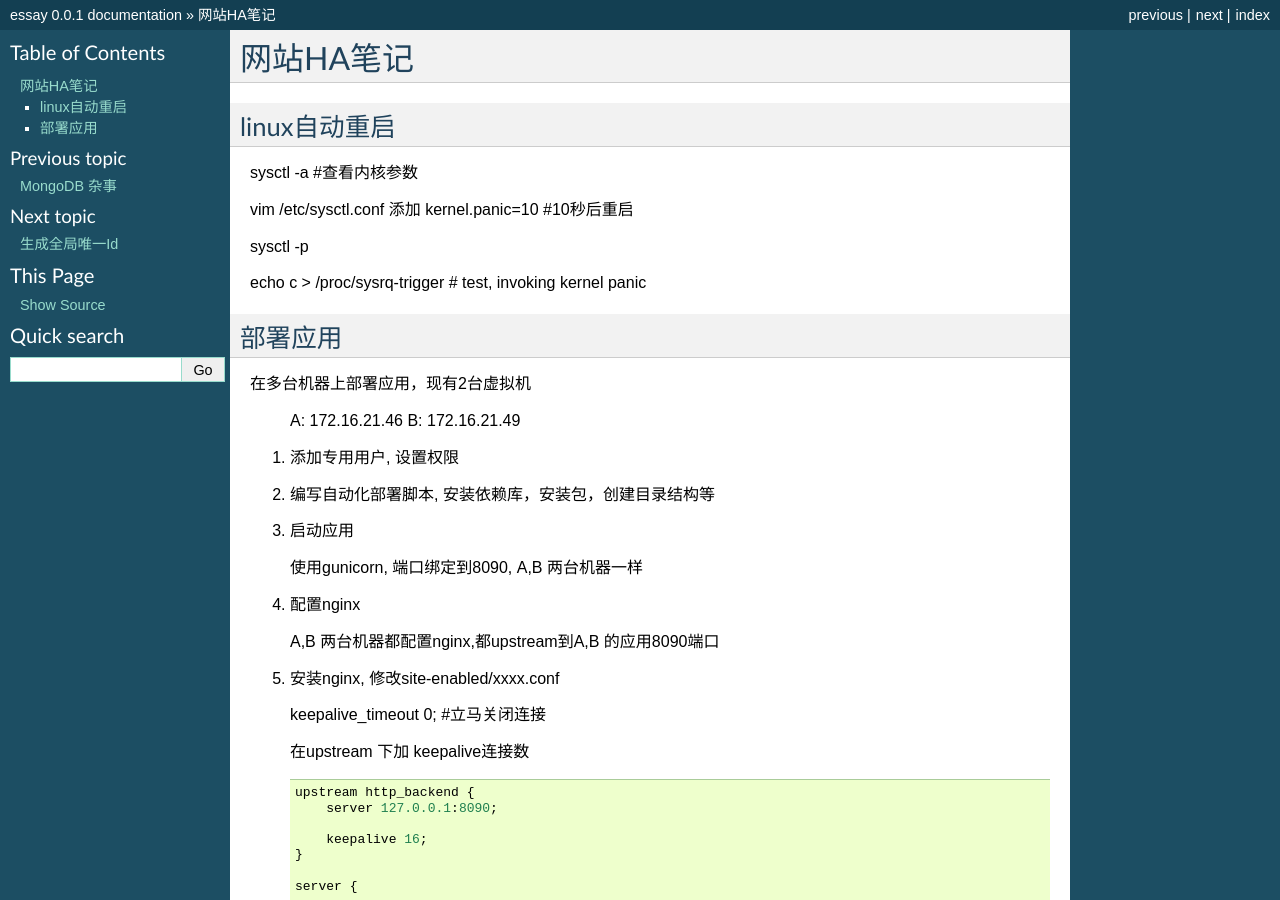
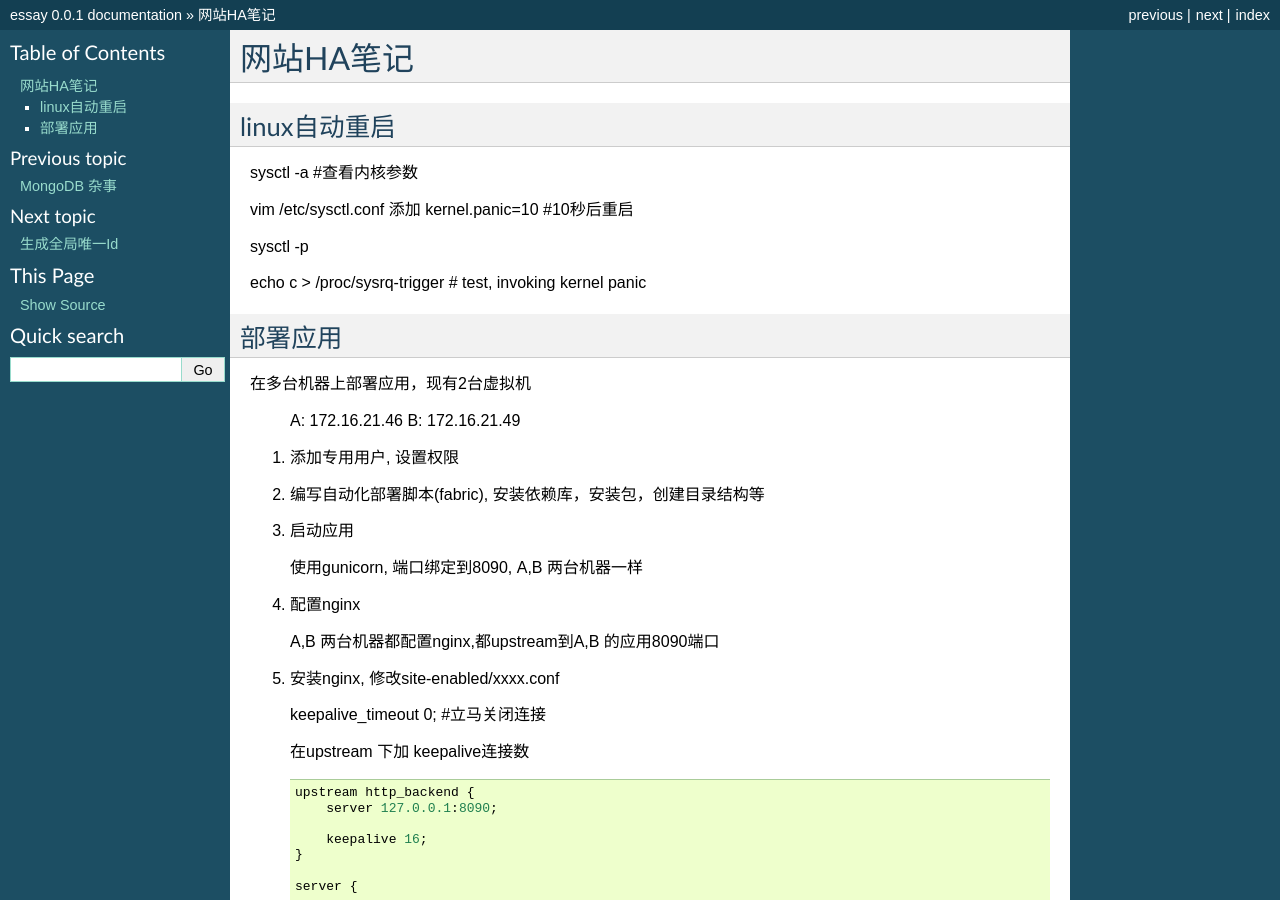
Before and after one commit to largetalk/newdatum, a Sphinx documentation site: the page built from notes/source/201309/ha.rst, in a window 1280 px wide and 900 px high. Built offline with Sphinx 7.4.7, drawn with Linux system fonts in a browser that asks for light colours; formulas are drawn with MathJax 3.

Commit message:
tiny change

```diff
--- a/notes/source/201309/ha.rst
+++ b/notes/source/201309/ha.rst
@@ -24,7 +24,7 @@
 
 1. 添加专用用户, 设置权限
 
-2. 编写自动化部署脚本, 安装依赖库，安装包，创建目录结构等
+2. 编写自动化部署脚本(fabric), 安装依赖库，安装包，创建目录结构等
 
 3. 启动应用
 
--- a/notes/source/201309/unique.rst
+++ b/notes/source/201309/unique.rst
@@ -151,6 +151,8 @@
 
 3. like mongo objectid
 
+   时间 ＋ md5(hostname) + pid + 递增id
+
 .. code-block:: python
 
     import struct
```
